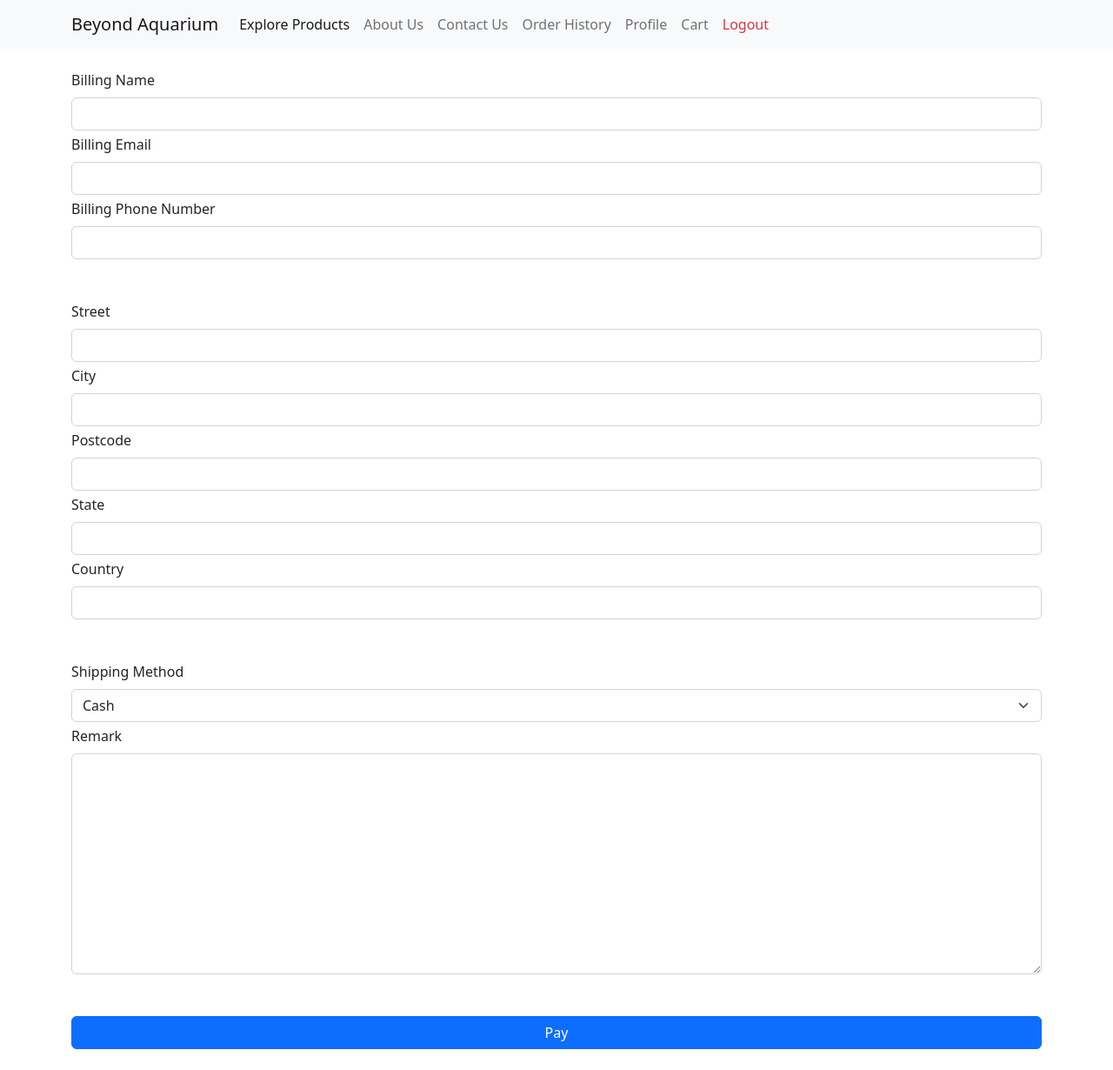
After one commit to chwizdo/beyond_aquarium, a Django app: page /cart/checkout/ in a window 1280 px wide. The commit adds this page. Shown: the whole page at 87% size. Run offline with Django 3.2, Linux system fonts and the light colour scheme.

Commit message:
feat(carts): Add cart and checkout page

```diff
--- a/beyond_aquarium/urls.py
+++ b/beyond_aquarium/urls.py
@@ -19,5 +19,6 @@ from django.urls import path, include
 urlpatterns = [
     path('auth/', include('auths.urls')),
     path('product/', include('products.urls')),
+    path('cart/', include('carts.urls')),
     path('admin/', admin.site.urls),
 ]
--- /dev/null
+++ b/carts/templates/c_checkout_view.html
@@ -0,0 +1,99 @@
+<!DOCTYPE html>
+<html lang="en">
+<head>
+    <meta charset="UTF-8">
+    <meta http-equiv="X-UA-Compatible" content="IE=edge">
+    <meta name="viewport" content="width=device-width, initial-scale=1.0">
+    <!-- CSS only -->
+    <link href="https://cdn.jsdelivr.net/npm/bootstrap@5.2.0/dist/css/bootstrap.min.css" rel="stylesheet" integrity="sha384-gH2yIJqKdNHPEq0n4Mqa/HGKIhSkIHeL5AyhkYV8i59U5AR6csBvApHHNl/vI1Bx" crossorigin="anonymous">
+    <title>Document</title>
+</head>
+<body>
+    {% include 'c_nav_bar.html' %}
+
+    <div class="container mb-4">
+        <form method="post">
+            <!-- Billing Information -->
+
+            <div class="mb-1">
+                <label for="name" class="form-label">
+                    Billing Name
+                </label>
+                <input type="text" class="form-control" name="name" id="name" required>
+            </div>
+            <div class="mb-1">
+                <label for="email" class="form-label">
+                    Billing Email
+                </label>
+                <input type="email" class="form-control" name="email" id="email" required>
+            </div>
+            <div class="mb-5">
+                <label for="phone" class="form-label">
+                    Billing Phone Number
+                </label>
+                <input type="text" class="form-control" name="phone" id="phone" required>
+            </div>
+
+            <!-- Address -->
+
+            <div class="mb-1">
+                <label for="street" class="form-label">
+                    Street
+                </label>
+                <input type="text" class="form-control" name="street" id="street" required>
+            </div>
+            <div class="mb-1">
+                <label for="city" class="form-label">
+                    City
+                </label>
+                <input type="text" class="form-control" name="city" id="city" required>
+            </div>
+            <div class="mb-1">
+                <label for="postcode" class="form-label">
+                    Postcode
+                </label>
+                <input type="text" class="form-control" name="postcode" id="postcode" required>
+            </div>
+            <div class="mb-1">
+                <label for="state" class="form-label">
+                    State
+                </label>
+                <input type="text" class="form-control" name="state" id="state" required>
+            </div>
+            <div class="mb-5">
+                <label for="country" class="form-label">
+                    Country
+                </label>
+                <input type="text" class="form-control" name="country" id="country" required>
+            </div>
+
+            <!-- Textarea -->
+
+            <div class="mb-1">
+                <label for="shipping" class="form-label">
+                    Shipping Method
+                </label>
+                <select class="form-select" id="shipping" name="shipping">
+                    <option value="cash">Cash</option>
+                    <option value="pickup">Self Pickup</option>
+                </select>
+            </div>
+            <div class="mb-5">
+                <label for="remark" class="form-label">
+                    Remark
+                </label>
+                <textarea name="remark" id="remark" cols="30" class="form-control" rows="10"></textarea>
+            </div>
+
+            <!-- Submit Button -->
+
+            <button type="submit" class="btn btn-primary w-100">
+                Pay
+            </button>
+        </form>
+    </div>
+
+    <!-- JavaScript Bundle with Popper -->
+    <script src="https://cdn.jsdelivr.net/npm/bootstrap@5.2.0/dist/js/bootstrap.bundle.min.js" integrity="sha384-A3rJD856KowSb7dwlZdYEkO39Gagi7vIsF0jrRAoQmDKKtQBHUuLZ9AsSv4jD4Xa" crossorigin="anonymous"></script>
+</body>
+</html>
--- a/carts/urls.py
+++ b/carts/urls.py
@@ -0,0 +1,7 @@
+from django.urls import path
+from . import views
+
+urlpatterns = [
+    path('', views.CustomerCartView.as_view(), name='c_cart'),
+    path('checkout/', view=views.CustomerCheckoutView.as_view(), name='c_checkout'),
+]
--- a/carts/views.py
+++ b/carts/views.py
@@ -1,3 +1,27 @@
-from django.shortcuts import render
+from django.views import View
+from django.shortcuts import render, redirect
+from carts.models import Cart, CartItem
 
-# Create your views here.
+
+class CustomerCartView(View):
+    def get(self, request):
+        # Query existing cart or create new cart.
+        # Used to query cart item in the code below.
+        try:
+            cart = Cart.objects.get(user_id=request.user.id)
+        except Cart.DoesNotExist:
+            cart = Cart.objects.create(user_id=request.user.id)
+
+        cart_items = CartItem.objects.filter(cart_id=cart.id)
+
+        # Loop all cart item and calculate the total payable amount.
+        total_amount = 0
+        for cart_item in cart_items:
+            total_amount = total_amount + cart_item.product.price * cart_item.quantity
+
+        return render(request, 'c_cart_view.html', {'cart_items': cart_items, 'total_amount': total_amount})
+
+
+class CustomerCheckoutView(View):
+    def get(self, reqeust):
+        return render(reqeust, 'c_checkout_view.html')
--- a/products/templates/c_nav_bar.html
+++ b/products/templates/c_nav_bar.html
@@ -32,7 +32,7 @@
                 </a>
             </li>
             <li class="nav-item">
-                <a class="nav-link" href="#">
+                <a class="nav-link" href="{% url 'c_cart' %}">
                     Cart
                 </a>
             </li>
--- a/products/views.py
+++ b/products/views.py
@@ -1,9 +1,5 @@
-from unicodedata import category
 from django.views import View
 from django.shortcuts import render, redirect
-from django.http import HttpResponse
-from django.contrib.auth import authenticate, login
-from django.contrib.auth.models import User
 from carts.models import Cart, CartItem
 
 from products.models import Product, ProductCategory
```
Also changed, not shown: carts/templates/c_cart.html (deleted, +0 -12 lines), carts/templates/c_cart_view.html (added, +54 -0 lines), 12 other files.
